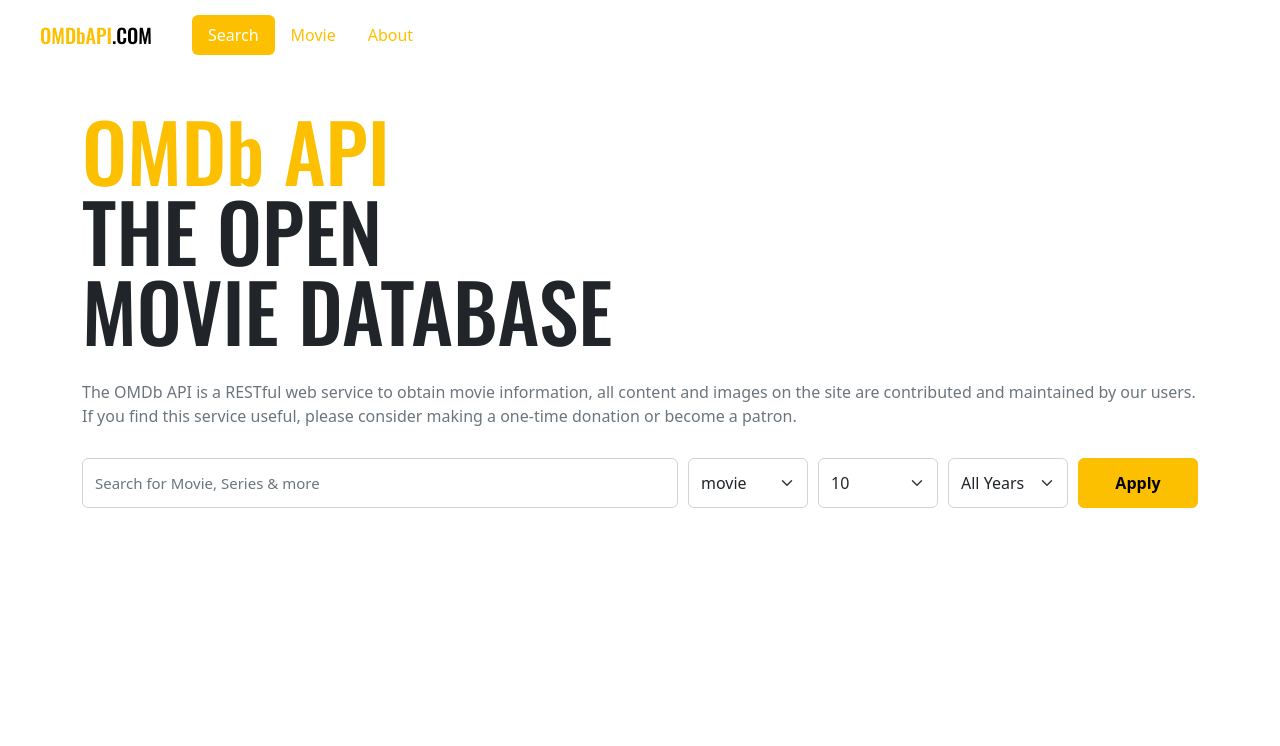
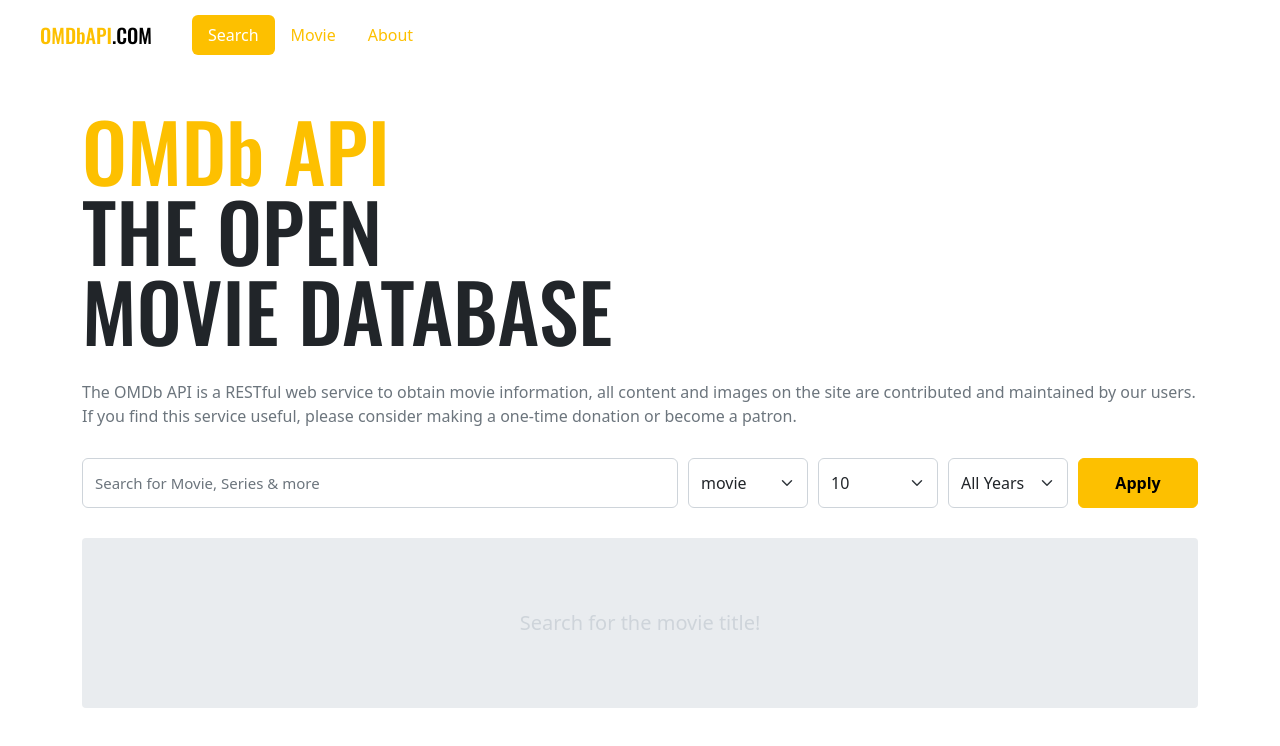
Before and after one commit to haxxler/vue3movieSearch, a Vue app: page /#/ in a window 1280 px wide. Shown: the top 746 px of the page. Built offline with nearby package versions, Linux system fonts and the light colour scheme.

Commit message:
completed up to error message output and loadin animation!

```diff
--- a/src/components/MovieList.vue
+++ b/src/components/MovieList.vue
@@ -1,10 +1,20 @@
 <template>
   <div class="container">
-    <div class="inner">
-      <div class="message">
+    <div
+      :class="{'no-result': !movies.length}"
+      class="inner">
+      <div
+        v-if="loading"
+        class="spinner-border text-primary">
+      </div>
+      <div
+      v-if ="message"
+      class="message">
         {{ message }}
       </div>
-      <div class="movies">
+      <div
+      v-else
+      class="movies">
         <MovieItem
         v-for="movie in movies"
         :key="movie.imdbID"
@@ -27,13 +37,33 @@
     },
     message() {
       return this.$store.state.movie.message
+    },
+    loading() {
+      return this.$store.state.movie.loading
     }
   }
 }
 </script>
 
 <style lang="scss" scoped>
+@import "~/scss/main";
+
 .container {
+  margin-top: 30px;
+  .inner {
+    background-color: $gray-200;
+    padding: 10px 0;
+    border-radius: 4px;
+    text-align: center;
+    &.no-result{
+      padding: 70px 0;
+    }
+  }
+  .message {
+    color: $gray-400;
+    font-size: 20px;
+  }
+
   .movies {
     display: flex;
     flex-wrap: wrap;
--- a/src/components/Movieitem.vue
+++ b/src/components/Movieitem.vue
@@ -39,6 +39,15 @@
   background-size: cover;
   overflow: hidden;
   position: relative;
+  &:hover::after {
+    content: "";
+    position: absolute;
+    top: 0;
+    bottom: 0;
+    left: 0;
+    right: 0;
+    border: 6px solid $primary;
+  }
   .info {
     background-color: rgba($black, .3);
     width: 100%;
@@ -48,6 +57,16 @@
     position: absolute;
     left: 0;
     bottom: 0;
+    backdrop-filter: blur(10px);
+    .year{
+      color: $primary;
+    }
+    .title{
+      color: $white;
+      white-space: nowrap;
+      overflow: hidden;
+      text-overflow: ellipsis;
+    }
   }
 }
 </style>
--- a/src/scss/main.scss
+++ b/src/scss/main.scss
@@ -3,6 +3,14 @@
 
 // Default variable overrides
 $primary: #FDC000;
+$container-max-widths: (
+  sm: 540px,
+  md: 704px,
+  lg: 924px,
+  xl: 1140px,
+  xxl: 1364px
+);
+
 
 // Required
 @import "../../node_modules/bootstrap/scss/variables";
--- a/src/store/movie.js
+++ b/src/store/movie.js
@@ -8,12 +8,12 @@
 
   // ---- data ----
   // state: function() {
-  state() {
-    return {
-      movies:[] // key - movies, value - []
-    }
-  },
-
+  // state() {
+  state: () => ({
+    movies: [],
+    message: 'Search for the movie title!',
+    loading: false
+  }),
   // ---- computed ----
   // getters: { 계산된 상태를 만들어 내는 것
   //   movieIds(state) {
@@ -21,7 +21,6 @@
   //   }
   // },
   getters: { },
-
   // ---- methods ----
   // mutations에서만 데이터를 변경하는 것이 허용된다.
   // 즉 movie.js의 state에 있는 데이터들은 mutations에서만 변경할 수 있음
@@ -36,6 +35,7 @@
         state[key] = payload[key];
       })
     },
+
     // resetMovies: function(state) {
     resetMovies(state) { // 데이터 불변성에서 문제가 생기지 않는다.
       state.movies = []
@@ -50,7 +50,14 @@
     //   context.commit
     // }
     async searchMovies({state, commit}, payload) {
+      if(state.loading) return;
 
+      commit('updateState', {
+        message: '',
+        loading: true
+      })
+
+      try {
        // searchMovies가 payload를 입력으로 받고 payload는
        // title, type, number, year를 전달
        // 입력인자는 ...전개연산자 사용해서 전달한다.
@@ -59,7 +66,6 @@
           ...payload,
           page: 1
         });
-
 
         const { Search, totalResults} = res.data;
         commit('updateState', {
@@ -91,6 +97,17 @@
             })
           }
         }
+      } catch(message) {
+        commit('updateState', {
+          movies: [],
+          message: message
+        })
+      } finally {
+        commit('updateState', {
+          loading: false
+        })
+      }
+
     }
   }
 }
@@ -103,7 +120,12 @@
 
   return new Promise((resolve,reject) => {
     axios.get(url) // axios.get이 반환하는 값을 생각할 것 !!!
-    .then(res => resolve(res))
+    .then(res => {
+      if (res.data.Error) {
+        reject(res.data.Error);
+      }
+      resolve(res)
+    })
     .catch(err => reject(err.message))
   })
 
```
Lines whose indentation alone changed are shown as unchanged.
